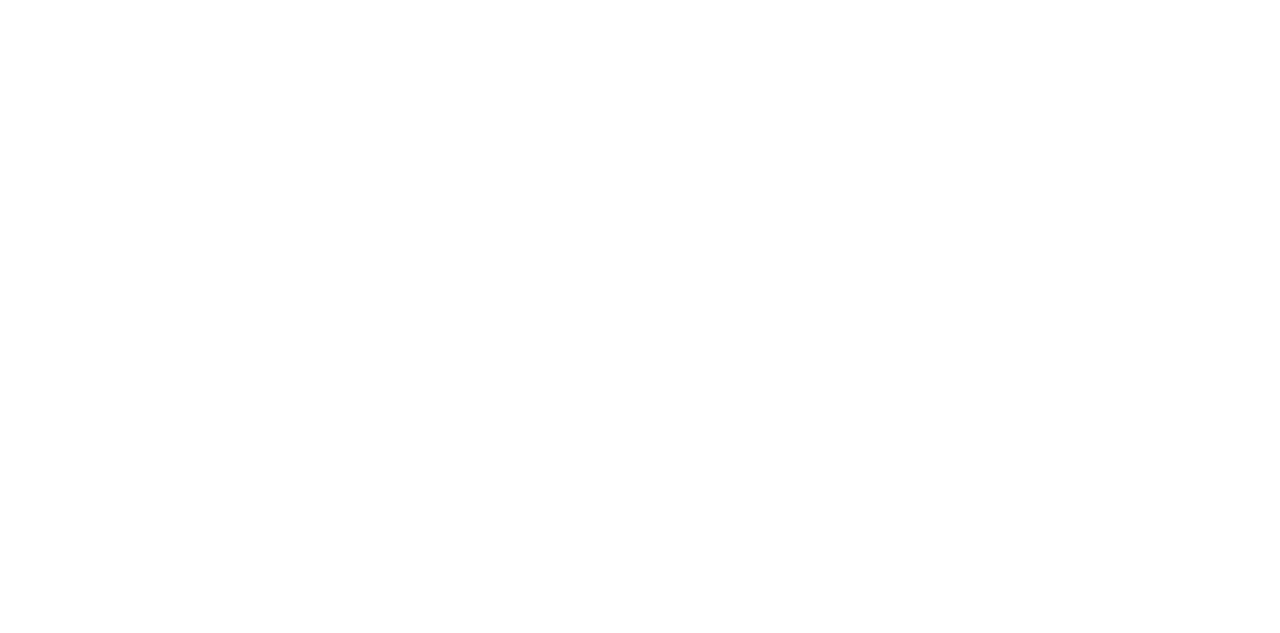
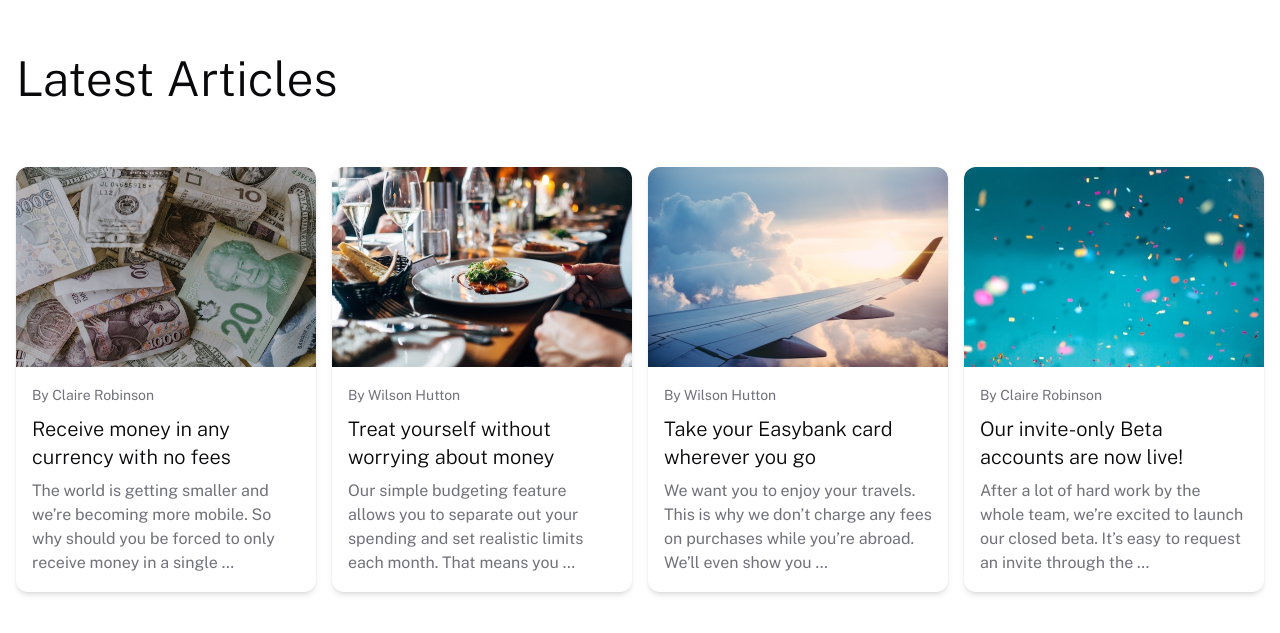
Before and after one commit to fitrondev/easybank-landing-page, a React (Vite) app: page / in a window 1280 px wide. Shown: the part 1625-2258 px from the top of the page. Before the commit the page ends 1600 px from the top, so only its background shows below. Built offline with nearby package versions, Linux system fonts and the light colour scheme.

Commit message:
feat: Add Articles component to App.tsx

```diff
--- a/src/App.tsx
+++ b/src/App.tsx
@@ -1,3 +1,4 @@
+import Articles from "./components/layouts/Articles";
 import Hero from "./components/layouts/Hero";
 import Leverage from "./components/layouts/Leverage";
 import Navbar from "./components/layouts/Navbar";
@@ -8,6 +9,7 @@
       <Navbar />
       <Hero />
       <Leverage />
+      <Articles />
     </>
   );
 };
```
